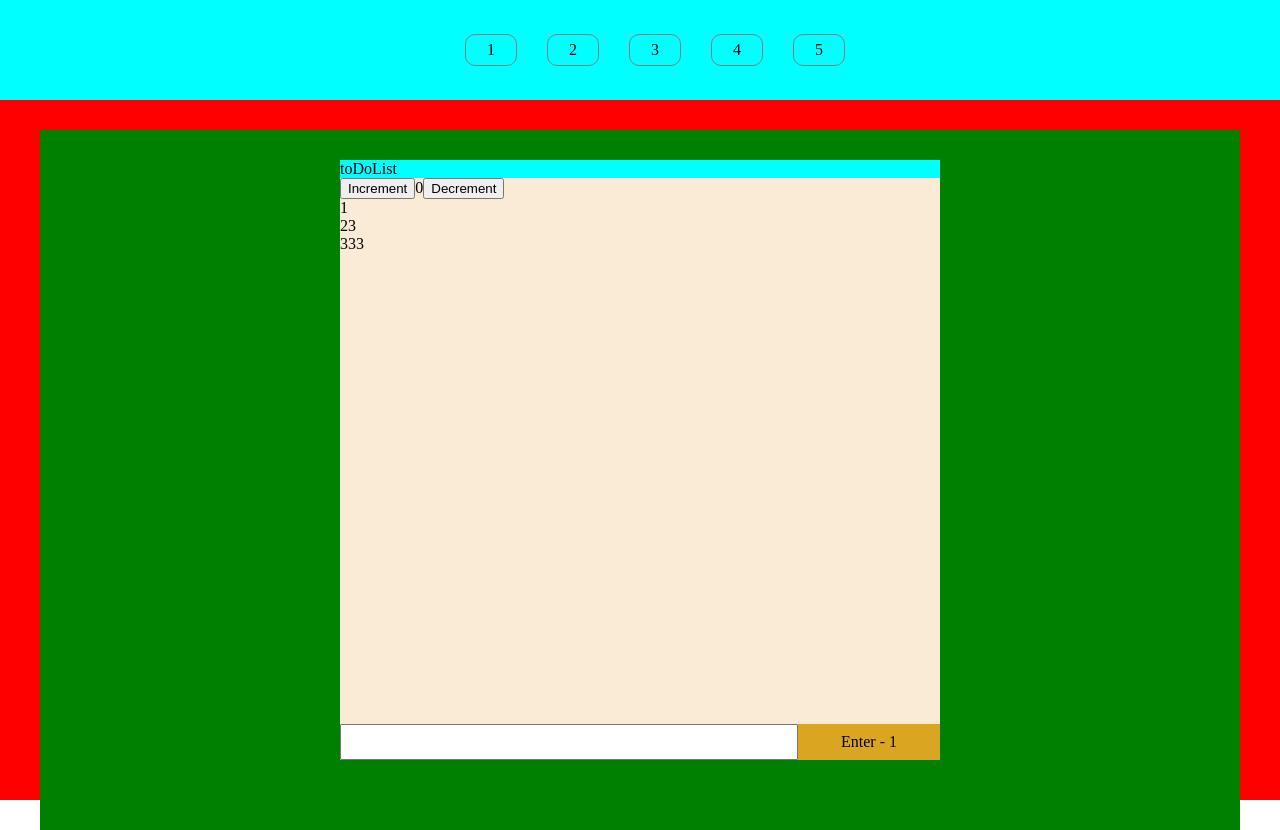
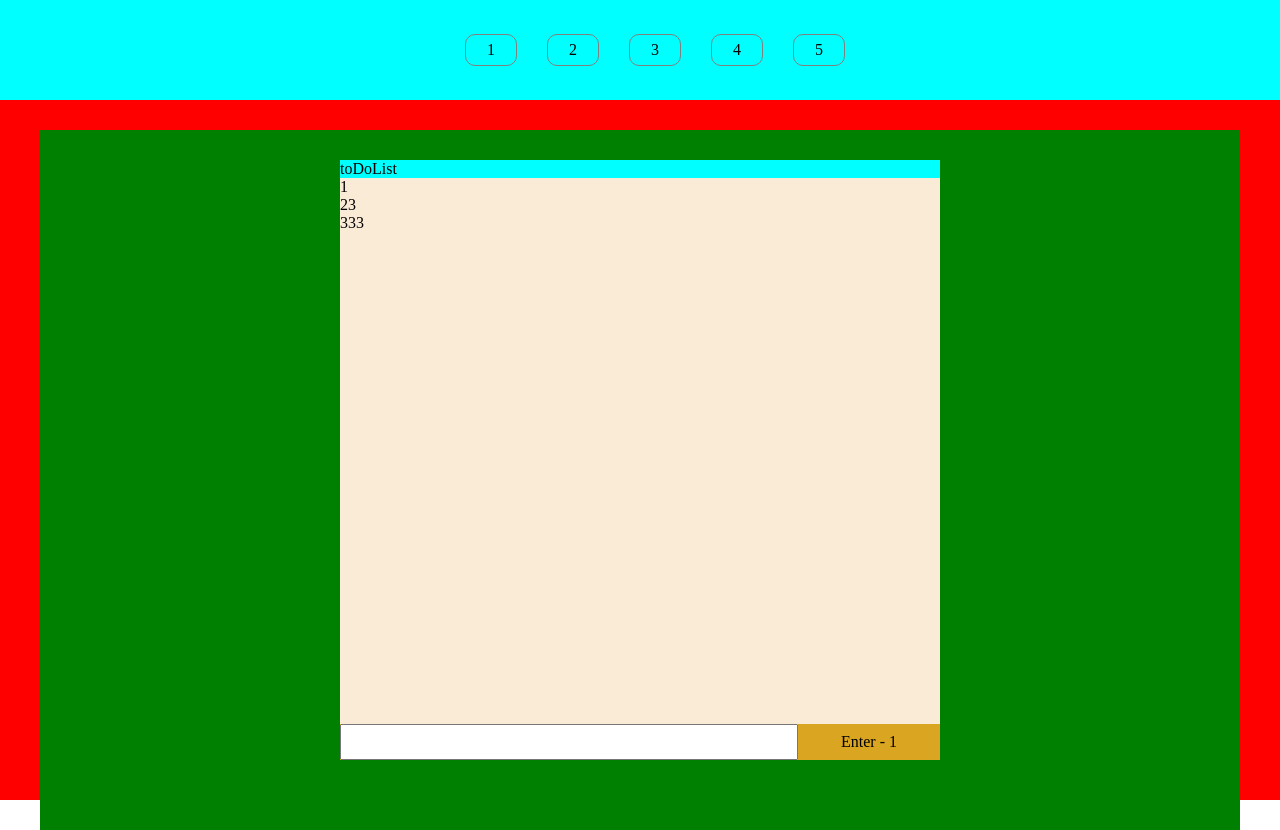
Before and after one commit to inevadim/ineHub, a React (Create React App) app: page / in a window 1280 px wide. Built offline with nearby package versions, Linux system fonts and the light colour scheme.

Commit message:
delete count redux

```diff
--- a/src/components/content/toDoList/ToDoList.jsx
+++ b/src/components/content/toDoList/ToDoList.jsx
@@ -1,7 +1,6 @@
 import styles from './ToDoList.module.scss';
 
 import { useSelector, useDispatch } from 'react-redux';
-import { decrement, increment } from '../../../redux/counterSlice';
 import { addItem, deleteItem } from '../../../redux/toDoListSlice';
 import { EntryField } from './components/EntryField';
 export const ToDoList = () => {
@@ -13,16 +12,6 @@ export const ToDoList = () => {
       <div className={styles.toDoListContent}>
         <div className={styles.name}>toDoList</div>
         <div className={styles.content}>
-          <div>
-            <button aria-label="Increment value" onClick={() => dispatch(increment())}>
-              Increment
-            </button>
-            <span>{count}</span>
-            <button aria-label="Decrement value" onClick={() => dispatch(decrement())}>
-              Decrement
-            </button>
-          </div>
-
           <div>
             {listItems.map(item => {
               return (
```
